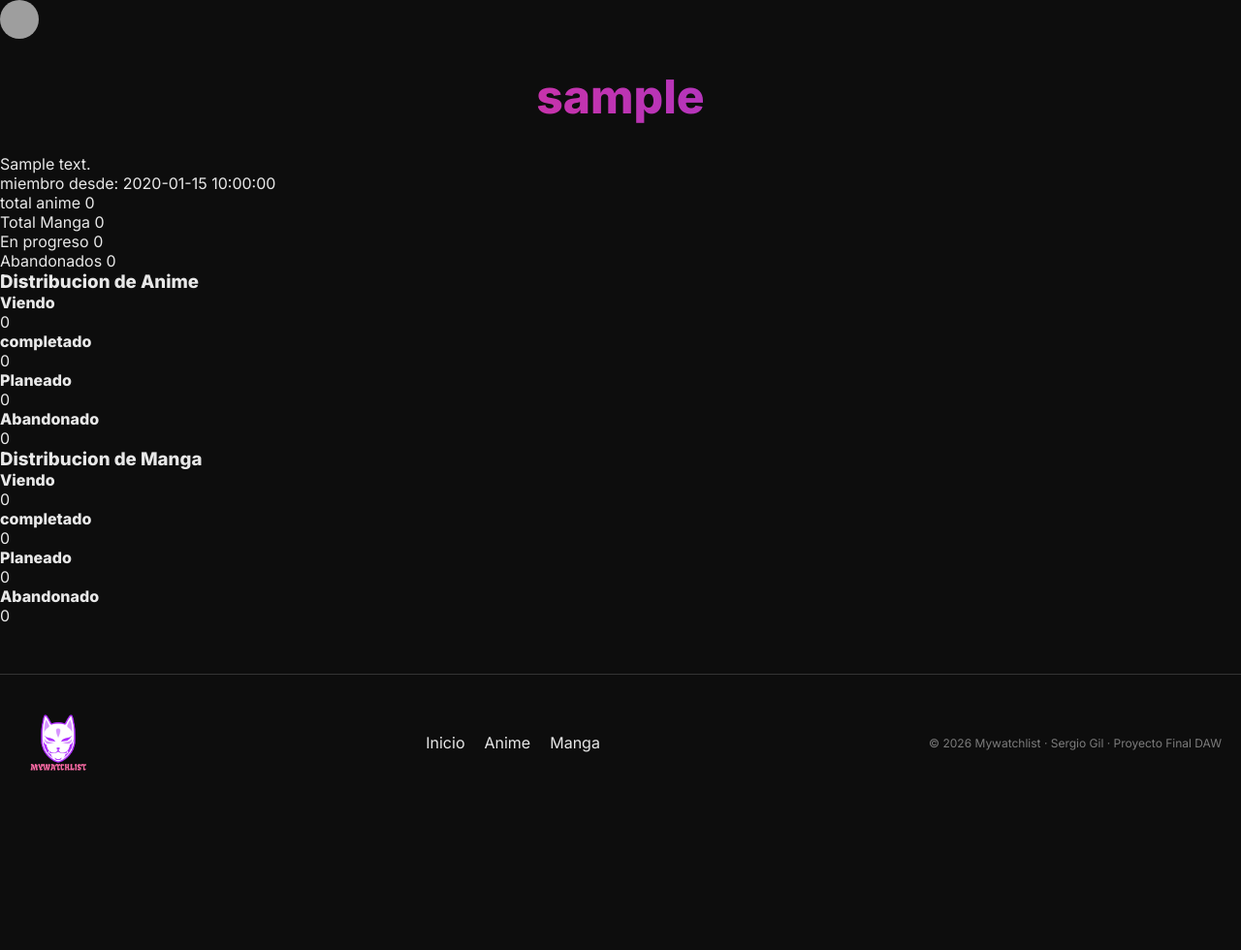
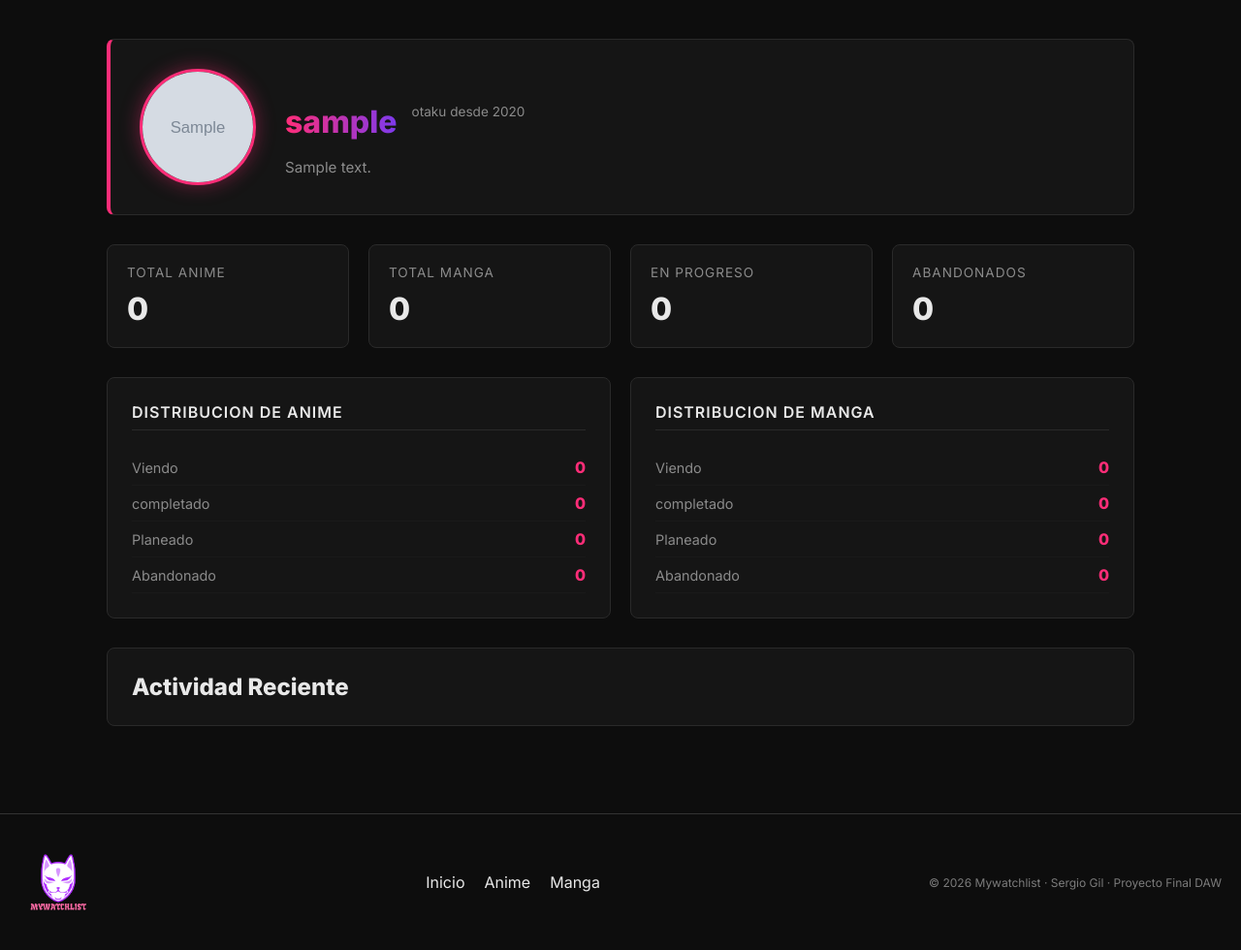
Before and after one commit to wiznero/mywatchlist, a PHP site: page /pages/perfil.php in a window 1280 px wide. Shown: the part 55-1035 px from the top of the page at 97% size. Before the commit the page ends 850 px from the top, so only its background shows below. Run offline with PHP 8.4, Linux system fonts and the light colour scheme; the visitor is signed in with stand-in values (Sample User, id 1); tables that the repository leaves empty or names only in its code hold one stand-in row (values such as "Sample post"); grey boxes marked "Sample" are stand-in pictures; grey boxes are pictures that could not be loaded.

Commit message:
fix imagen perfil

```diff
--- /dev/null
+++ b/assets/css/estilos-perfil.css
@@ -0,0 +1,149 @@
+/* PERFIL ---------------------------------------------------------- */
+
+.contenedor-perfil {
+    max-width: 1100px;
+    margin: 0 auto;
+    padding: 40px 20px;
+}
+
+/* Cabecera */
+.cabecera-perfil {
+    display: flex;
+    align-items: center;
+    gap: 30px;
+    background: #151515;
+    border-radius: 8px;
+    border: 1px solid #2a2a2a;
+    border-left: 4px solid var(--color-rosa);
+    padding: 30px;
+    margin-bottom: 30px;
+}
+
+.nombre-fecha {
+    display: flex;
+    align-items: center;
+    gap: 15px;
+    margin-bottom: 10px;
+}
+
+.nombre-fecha span {
+    font-size: 0.85rem;
+    color: #8b8b8b;
+}
+
+.cabecera-perfil .foto-perfil {
+    width: 120px;
+    height: 120px;
+    border-radius: 50%;
+    object-fit: cover;
+    border: 3px solid var(--color-rosa);
+    box-shadow: 0 0 20px rgba(255, 45, 120, 0.4);
+}
+
+.cabecera-perfil h1 {
+    font-size: 2rem;
+    font-weight: 800;
+    background: linear-gradient(to right, #ff2d78, #7c3aed);
+    -webkit-background-clip: text;
+    -webkit-text-fill-color: transparent;
+    margin-bottom: 8px;
+}
+
+.cabecera-perfil p {
+    color: #8b8b8b;
+    font-size: 0.95rem;
+    margin-bottom: 4px;
+}
+
+/* Estadísticas generales */
+.estadisticas-generales {
+    display: grid;
+    grid-template-columns: repeat(4, 1fr);
+    gap: 20px;
+    margin-bottom: 30px;
+}
+
+.stat {
+    background: #151515;
+    border-radius: 8px;
+    border: 1px solid #2a2a2a;
+    padding: 20px;
+    display: flex;
+    flex-direction: column;
+    gap: 10px;
+    transition: all 0.3s ease;
+}
+
+.stat:hover {
+    border-color: var(--color-rosa);
+    box-shadow: 0 0 15px rgba(255, 45, 120, 0.2);
+}
+
+.stat span:first-child {
+    font-size: 0.85rem;
+    color: #8b8b8b;
+    text-transform: uppercase;
+    letter-spacing: 1px;
+}
+
+.stat span:last-child {
+    font-size: 2rem;
+    font-weight: 800;
+    color: var(--color-texto);
+}
+
+/* Estadísticas específicas */
+.estadisticas-especificas {
+    display: grid;
+    grid-template-columns: 1fr 1fr;
+    gap: 20px;
+    margin-bottom: 30px;
+}
+
+.estadisticas-anime,
+.estadisticas-manga {
+    background: #151515;
+    border-radius: 8px;
+    border: 1px solid #2a2a2a;
+    padding: 25px;
+}
+
+.estadisticas-anime h3,
+.estadisticas-manga h3 {
+    font-size: 1rem;
+    font-weight: 600;
+    color: var(--color-texto);
+    margin-bottom: 20px;
+    padding-bottom: 8px;
+    border-bottom: 1px solid #2a2a2a;
+    text-transform: uppercase;
+    letter-spacing: 1px;
+}
+
+.barrita {
+    display: flex;
+    justify-content: space-between;
+    align-items: center;
+    padding: 8px 0;
+    border-bottom: 1px solid #1a1a1a;
+}
+
+.barrita h4 {
+    font-size: 0.9rem;
+    font-weight: 500;
+    color: #8b8b8b;
+}
+
+.barrita span {
+    font-size: 1rem;
+    font-weight: 700;
+    color: var(--color-rosa);
+}
+
+/* Actividad */
+.actividad {
+    background: #151515;
+    border-radius: 8px;
+    border: 1px solid #2a2a2a;
+    padding: 25px;
+}
--- a/includes/header.php
+++ b/includes/header.php
@@ -12,6 +12,7 @@ require_once __DIR__ . '/session.php';
     <link rel="stylesheet" href="/mywatchlist/assets/css/estilos.css">
     <link rel="stylesheet" href="/mywatchlist/assets/css/estilos-detalle.css">
     <link rel="stylesheet" href="/mywatchlist/assets/css/estilos-mi_lista.css">
+    <link rel="stylesheet" href="/mywatchlist/assets/css/estilos-perfil.css">
     <link href="https://fonts.googleapis.com/css2?family=Inter:wght@300;400;600;800&display=swap" rel="stylesheet">
     <!-- otros links -->
 </head>
--- a/pages/perfil.php
+++ b/pages/perfil.php
@@ -19,6 +19,8 @@ foreach ($estadisticas_lista as $item) {
     $stats[$item['tipo']][$item['estado']] = $item['total'];
 }
 
+// formateamos para que solo nos de la fecha, no la hora
+date('d/m/Y', strtotime($perfil['fecha_registro']));
 
 
 
@@ -35,13 +37,17 @@ foreach ($estadisticas_lista as $item) {
 include __DIR__ . '/../includes/header.php';
 ?>
 
-
+<div class="contenedor-perfil">
     <main>
         <div class="cabecera-perfil">
-        <img src="/mywatchlist/assets/img/img_usuario/default.jpg" alt="Foto de perfil" class="foto-perfil">
+            <img src="/mywatchlist/assets/img/img_usuario/<?= basename($perfil['foto']) ?>" alt="Foto de perfil" class="foto-perfil">
+            <div class="info-perfil">
+                <div class="nombre-fecha">
                     <h1><?= $_SESSION['usuario_nombre'] ?></h1>
-        <p><?php echo $perfil['bio']; ?></p>
-        <p>miembro desde: <?php echo $perfil['fecha_registro']; ?></p>
+                    <span>otaku desde <?= date('Y', strtotime($perfil['fecha_registro'])) ?></span>
+                </div>
+                <p class="bio"><?= $perfil['bio'] ?></p>
+            </div>
         </div>
 
         <div class="estadisticas-generales">
@@ -118,9 +124,12 @@ include __DIR__ . '/../includes/header.php';
 
         </div>
         <div Class="actividad">
+            <h2>Actividad Reciente</h2>
+
 
         </div>
     </main>
+</div>
 
 <?php
 // cargamos el footer
```
Lines whose indentation alone changed are shown as unchanged.
